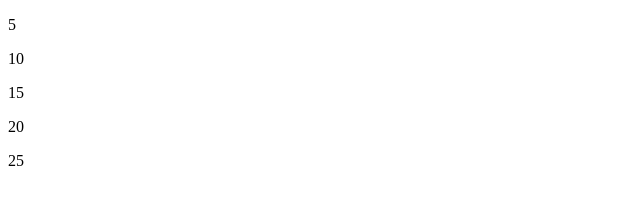
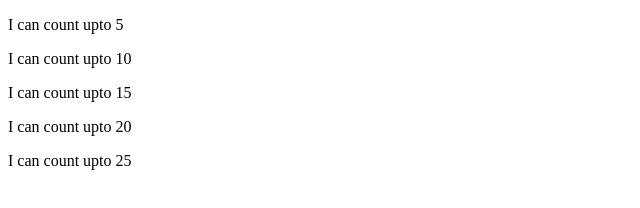
Before and after one commit to jarvissgit/aligned_left, a plain HTML site: page index.html in a window 1280 px wide. Shown: the whole page, without its empty margins (0-640 px from the left). Drawn offline with Linux system fonts and the light colour scheme.

Commit message:
fancy output

```diff
--- a/index.html
+++ b/index.html
@@ -13,7 +13,9 @@
 		.data(dataset)
 		.enter()
 		.append("p")
-		.text(function(m) { return m; });
+		.text(function(m) {
+				return "I can count upto " +m;
+				});
 	</script>
     </body>
 </html>
```
